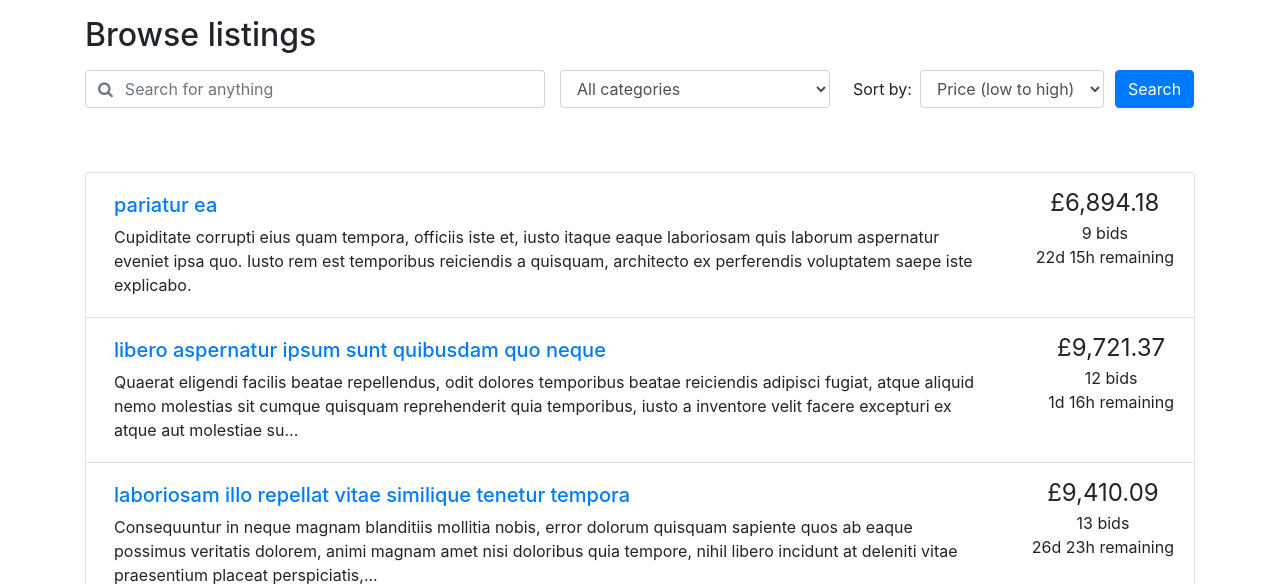
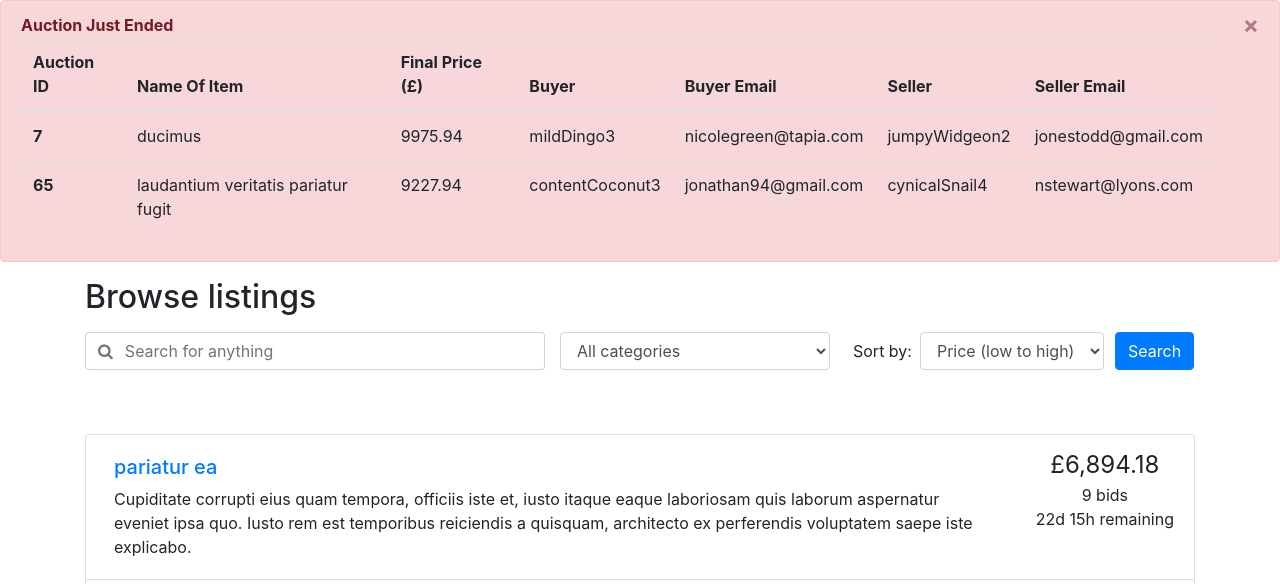
Before and after one commit to Donald954732/DBMS-Project-2020-UCL, a PHP site: page /browse.php in a window 1280 px wide. Shown: the part 112-696 px from the top of the page. Run offline with PHP 8.4, Linux system fonts and the light colour scheme; a user stored in the database is signed in; data comes from the database, SQL or seed files in the repository.

Commit message:
completed Auction Notification

```diff
--- a/header.php
+++ b/header.php
@@ -250,6 +250,92 @@ QUERRYTEXT;
    TABLEPARTS;
       }
  }
+ /* Finished Auction */
+  /* Fetching Auction ending today  */
+ $querryTodayAuctionFinish = <<<QUERRYTEXT
+ SELECT
+  a.AuctionID,
+  a.UserName,
+  u.Email,
+  a.ItemName,
+  a.ReservePrice
+ FROM
+  auctions a
+  JOIN users u
+  ON u.UserName = a. UserName
+ WHERE
+  EndingTime > CURDATE() - INTERVAL 1 DAY
+  AND EndingTime < CURDATE()
+ QUERRYTEXT;
+ $resultTodayAuctionFinish = mysqli_query($connectionView, $querryTodayAuctionFinish);
+ if ($resultTodayAuctionFinish->num_rows > 0) {
+  echo <<<TABLEPARTS
+  <div class="alert alert-danger alert-dismissible fade show" role="alert">
+    <strong>Auction Just Ended</strong>
+    <table class="table">
+    <thead>
+      <tr>
+        <th scope="col">Auction ID</th>
+        <th scope="col">Name Of Item</th>
+        <th scope="col">Final Price (£)</th>
+        <th scope="col">Buyer</th>
+        <th scope="col">Buyer Email</th>
+        <th scope="col">Seller</th>
+        <th scope="col">Seller Email</th>
+      </tr>
+    </thead>
+    <tbody>
+  TABLEPARTS;
+  while ($rowFinAuction = mysqli_fetch_array($resultTodayAuctionFinish)){
+    $Auction_ID = $rowFinAuction['AuctionID'];
+    $Item_Name = $rowFinAuction['ItemName'];
+    $Seller = $rowFinAuction['UserName'];
+    $Seller_Email = $rowFinAuction['Email'];
+    $Reserve_Price = $rowFinAuction['ReservePrice'];
+    $querryWinner = <<<QUERRYTEXT
+    SELECT
+      b.UserName,
+      b.bidPrice,
+      u.Email
+    FROM
+      bids b
+      JOIN users u
+      ON b.UserName = u.Username
+    WHERE
+      b.AuctionID = {$Auction_ID}
+    ORDER BY
+      b.BidPrice DESC,
+      b.BidTime ASC;
+    QUERRYTEXT;
+    $resultWinner = mysqli_query($connectionView, $querryWinner);
+    $rowWinner = mysqli_fetch_array($resultWinner);
+    $Final_Price = $rowWinner['bidPrice'];
+    $Buyer = $rowWinner['UserName'];
+    $Buyer_Email = $rowWinner['Email'];
+    if ($Final_Price >= $Reserve_Price) {
+      echo <<<ROWPARTS
+      <tr>
+        <th scope="row">{$Auction_ID}</th>
+        <td>{$Item_Name}</td>
+        <td>{$Final_Price}</td>
+        <td>{$Buyer}</td>
+        <td>{$Buyer_Email}</td>
+        <td>{$Seller}</td>
+        <td>{$Seller_Email}</td>
+      </tr>
+  ROWPARTS;
+    }
+   }
+  echo <<<TABLEPARTS
+    </tbody>
+  </table>
+    <button type="button" class="close" data-dismiss="alert" aria-label="Close">
+      <span aria-hidden="true">&times;</span>
+    </button>
+  </div>
+  TABLEPARTS;
+}
+
 }
 
 ?>
```
